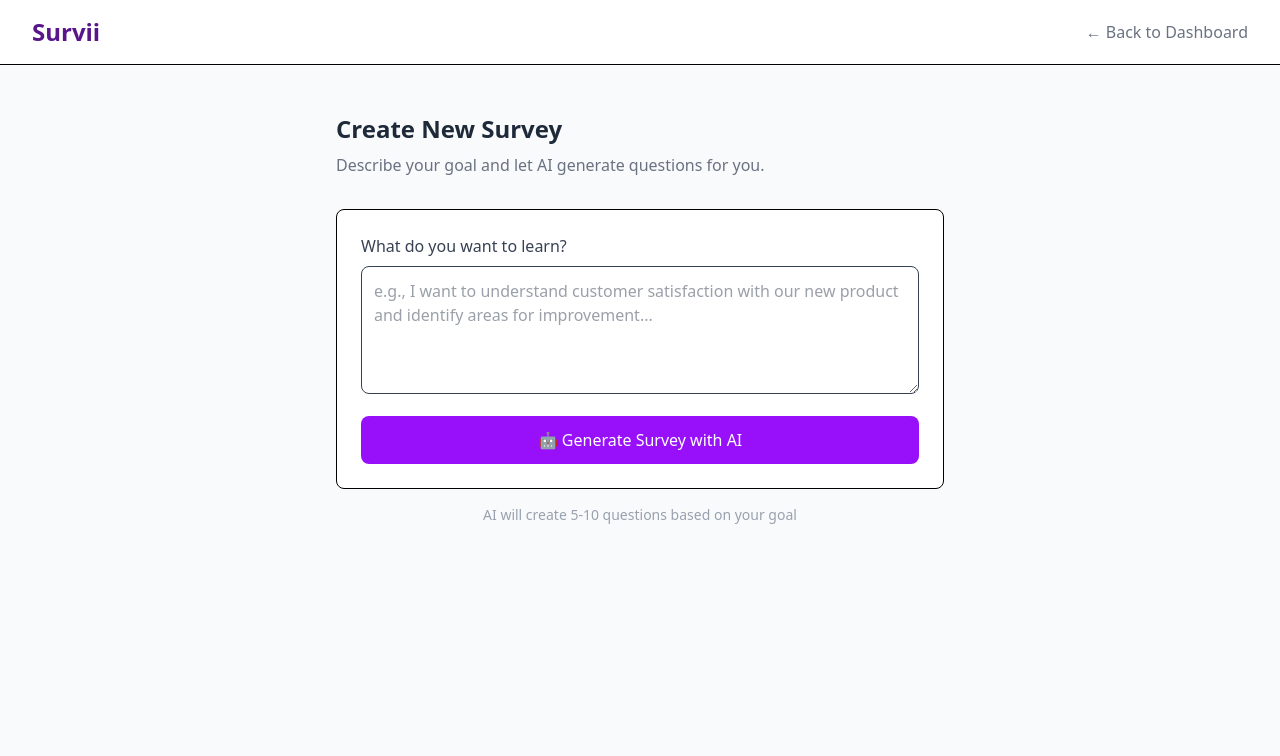
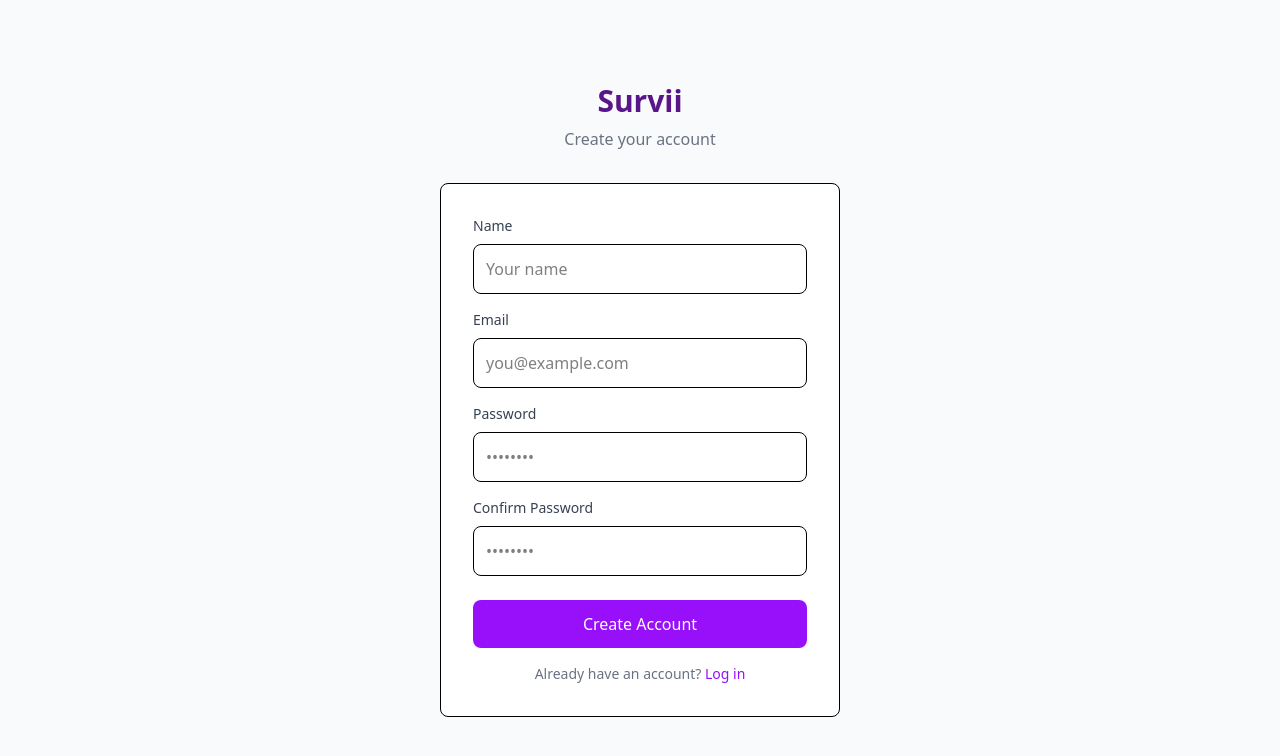
Before and after one commit to niloofar-shahsavar/survey-app, a React app in the folder frontend/: page /register in a window 1280 px wide. Shown: the top 756 px of the page. Built offline with nearby package versions, Linux system fonts and the light colour scheme; the HTML template or start-up script is replaced by a standard one.

Commit message:
Add Login, Register pages and setup React Router

```diff
--- a/frontend/src/App.jsx
+++ b/frontend/src/App.jsx
@@ -1,15 +1,24 @@
 import LandingPage from "./pages/LandingPage";
 import Dashboard from "./pages/Dashboard";
 import CreateSurvey from "./pages/CreateSurvey";
+import SurveyEditor from "./pages/SurveyEditor";
+import Login from "./pages/Login";
+import Register from "./pages/Register";
+import {BrowserRouter, Routes, Route} from 'react-router-dom'
 
-function App() {
+const App = () => {
   return (
-    <>
-      {/* <LandingPage /> */}
-      {/* <Dashboard /> */}
-      <CreateSurvey />
-    </>
-  );
+    <BrowserRouter>
+      <Routes>
+        <Route path="/" element={<LandingPage />} />
+        <Route path="/login" element={<Login />} />
+        <Route path="/register" element={<Register />} />
+        <Route path="/dashboard" element={<Dashboard />} />
+        <Route path="/create" element={<CreateSurvey />} />
+        <Route path="/editor" element={<SurveyEditor />} />
+      </Routes>
+    </BrowserRouter>
+  )
 }
 
-export default App;
+export default App
--- /dev/null
+++ b/frontend/src/pages/Login.jsx
@@ -0,0 +1,42 @@
+const Login = () => {
+  return (
+    <div className="min-h-screen bg-gray-50 flex items-center justify-center">
+      <div className="max-w-md w-full px-6">
+        <div className="text-center mb-8">
+          <h1 className="text-3xl font-bold text-purple-900">Survii</h1>
+          <p className="text-gray-500 mt-2">Welcome back</p>
+        </div>
+
+        <div className="bg-white p-8 rounded-lg border">
+          <div className="mb-4">
+            <label className="block text-gray-700 text-sm mb-2">Email</label>
+            <input
+              type="email"
+              placeholder="you@example.com"
+              className="w-full p-3 border rounded-lg focus:outline-none focus:border-purple-400"
+            />
+          </div>
+
+          <div className="mb-6">
+            <label className="block text-gray-700 text-sm mb-2">Password</label>
+            <input
+              type="password"
+              placeholder="••••••••"
+              className="w-full p-3 border rounded-lg focus:outline-none focus:border-purple-400"
+            />
+          </div>
+
+          <button className="w-full py-3 bg-purple-600 text-white rounded-lg hover:bg-purple-700">
+            Log in
+          </button>
+
+          <p className="text-center text-gray-500 text-sm mt-4">
+            Don't have an account? <a href="/register" className="text-purple-600 hover:underline">Sign up</a>
+          </p>
+        </div>
+      </div>
+    </div>
+  )
+}
+
+export default Login
--- /dev/null
+++ b/frontend/src/pages/Register.jsx
@@ -0,0 +1,62 @@
+import React from 'react'
+
+const Register = () => {
+return (
+    <div className="min-h-screen bg-gray-50 flex items-center justify-center">
+      <div className="max-w-md w-full px-6">
+        <div className="text-center mb-8">
+          <h1 className="text-3xl font-bold text-purple-900">Survii</h1>
+          <p className="text-gray-500 mt-2">Create your account</p>
+        </div>
+
+        <div className="bg-white p-8 rounded-lg border">
+          <div className="mb-4">
+            <label className="block text-gray-700 text-sm mb-2">Name</label>
+            <input
+              type="text"
+              placeholder="Your name"
+              className="w-full p-3 border rounded-lg focus:outline-none focus:border-purple-400"
+            />
+          </div>
+
+          <div className="mb-4">
+            <label className="block text-gray-700 text-sm mb-2">Email</label>
+            <input
+              type="email"
+              placeholder="you@example.com"
+              className="w-full p-3 border rounded-lg focus:outline-none focus:border-purple-400"
+            />
+          </div>
+
+          <div className="mb-4">
+            <label className="block text-gray-700 text-sm mb-2">Password</label>
+            <input
+              type="password"
+              placeholder="••••••••"
+              className="w-full p-3 border rounded-lg focus:outline-none focus:border-purple-400"
+            />
+          </div>
+
+          <div className="mb-6">
+            <label className="block text-gray-700 text-sm mb-2">Confirm Password</label>
+            <input
+              type="password"
+              placeholder="••••••••"
+              className="w-full p-3 border rounded-lg focus:outline-none focus:border-purple-400"
+            />
+          </div>
+
+          <button className="w-full py-3 bg-purple-600 text-white rounded-lg hover:bg-purple-700">
+            Create Account
+          </button>
+
+          <p className="text-center text-gray-500 text-sm mt-4">
+            Already have an account? <a href="/login" className="text-purple-600 hover:underline">Log in</a>
+          </p>
+        </div>
+      </div>
+    </div>
+  )
+}
+
+export default Register
--- /dev/null
+++ b/frontend/src/pages/SurveyEditor.jsx
@@ -0,0 +1,68 @@
+import React from "react";
+
+const SurveyEditor = () => {
+  const questions = [
+    { id: 1, text: "How satisfied are you with our service?", type: "Rating" },
+    { id: 2, text: "What could we improve?", type: "Text" },
+    { id: 3, text: "Would you recommend us to others?", type: "Rating" },
+    { id: 4, text: "How did you hear about us?", type: "Multiple Choice" },
+  ];
+
+return (
+    <div className="min-h-screen bg-gray-50">
+      {/* Navbar */}
+      <nav className="flex justify-between items-center px-8 py-4 bg-white border-b">
+        <div className="text-2xl font-bold text-purple-900">Survii</div>
+        <button className="text-gray-500 hover:text-purple-600">← Back to Dashboard</button>
+      </nav>
+
+      {/* Main Content */}
+      <main className="max-w-3xl mx-auto px-8 py-8">
+        {/* Header */}
+        <div className="flex justify-between items-center mb-6">
+          <div>
+            <h1 className="text-2xl font-bold text-gray-800">Customer Feedback</h1>
+            <p className="text-gray-500 text-sm">4 questions</p>
+          </div>
+          <div className="flex gap-2">
+            <button className="px-4 py-2 border border-gray-300 rounded-lg text-gray-600 hover:bg-gray-100">
+              Save Draft
+            </button>
+            <button className="px-4 py-2 bg-purple-600 text-white rounded-lg hover:bg-purple-700">
+              Publish
+            </button>
+          </div>
+        </div>
+
+        {/* Questions List */}
+        <div className="space-y-3">
+          {questions.map((question, index) => (
+            <div
+              key={question.id}
+              className="bg-white p-4 rounded-lg border flex justify-between items-center"
+            >
+              <div className="flex gap-3 items-start">
+                <span className="text-gray-400 mt-1">⋮⋮</span>
+                <div>
+                  <p className="text-sm text-gray-400 mb-1">Question {index + 1} • {question.type}</p>
+                  <p className="text-gray-800">{question.text}</p>
+                </div>
+              </div>
+              <div className="flex gap-2">
+                <button className="text-gray-400 hover:text-purple-600">✏️</button>
+                <button className="text-gray-400 hover:text-red-500">🗑️</button>
+              </div>
+            </div>
+          ))}
+        </div>
+
+        {/* Add Question */}
+        <button className="w-full mt-4 p-4 border-2 border-dashed border-gray-300 rounded-lg text-gray-500 hover:border-purple-400 hover:text-purple-600">
+          + Add Question
+        </button>
+      </main>
+    </div>
+  )
+}
+
+export default SurveyEditor;
```
